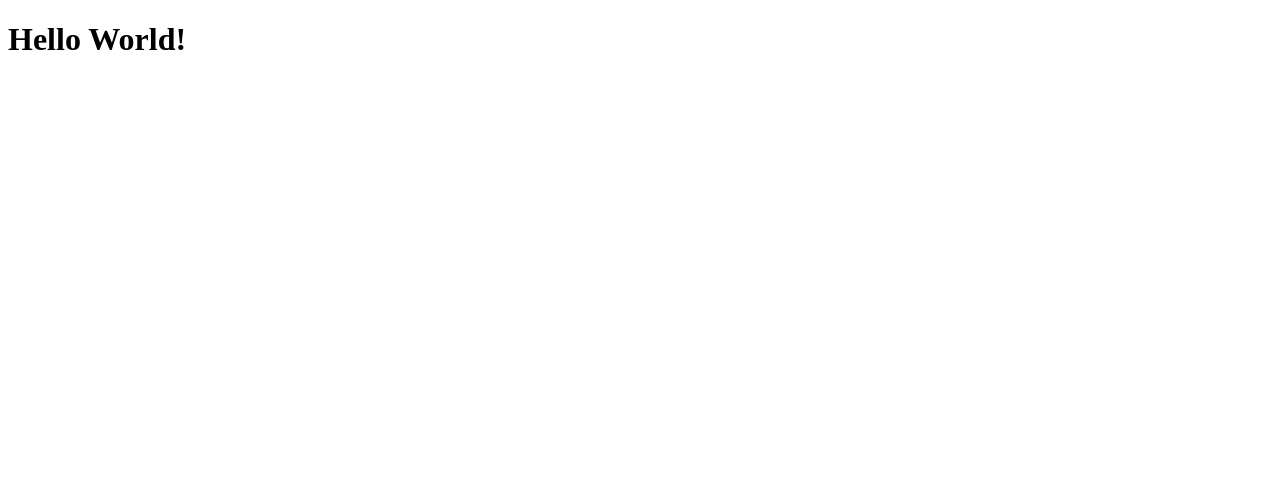
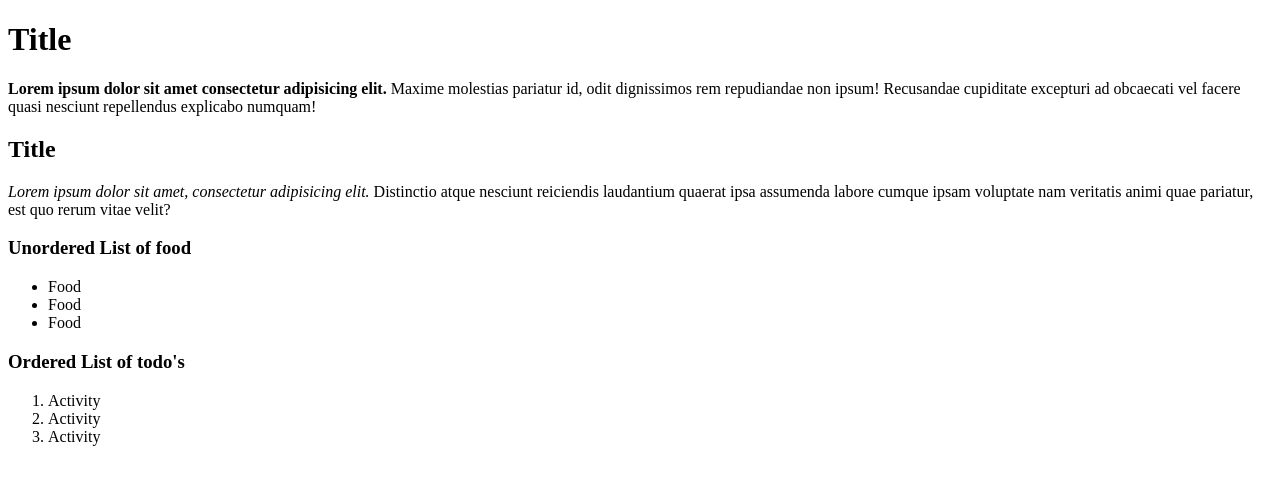
Before and after one commit to Shamanvoo/TheOdinProject, a plain HTML site: page TOP_HTML_Tutorial/html-boilerplate/index.html in a window 1280 px wide. Drawn offline with Linux system fonts and the light colour scheme.

Commit message:
Added dummy texts into boilerplate New directory for links and images

```diff
--- a/TOP_HTML_Tutorial/html-boilerplate/index.html
+++ b/TOP_HTML_Tutorial/html-boilerplate/index.html
@@ -7,6 +7,36 @@
     </head>
 
     <body>
-        <h1>Hello World!</h1>
+        <h1>Title</h1>
+
+        <!-- <strong> stands for strong which makes texts bold -->
+        <p>
+            <strong>Lorem ipsum dolor sit amet consectetur adipisicing elit.</strong> Maxime molestias pariatur id, odit dignissimos rem repudiandae non ipsum! Recusandae cupiditate excepturi ad obcaecati vel facere quasi nesciunt repellendus explicabo numquam!
+        </p>
+
+        <!-- <em> stands for emphasis which makes texts italic -->
+
+        <h2>Title</h2>
+        <p>
+            <em>Lorem ipsum dolor sit amet, consectetur adipisicing elit.</em> Distinctio atque nesciunt reiciendis laudantium quaerat ipsa assumenda labore cumque ipsam voluptate nam veritatis animi quae pariatur, est quo rerum vitae velit?
+        </p>
+
+        <h3>Unordered List of food</h3>
+        <p>
+            <ul>
+                <li>Food</li>
+                <li>Food</li>
+                <li>Food</li>
+            </ul>
+        </p>
+
+        <h3>Ordered List of todo's</h3>
+        <p>
+            <ol>
+                <li>Activity</li>
+                <li>Activity</li>
+                <li>Activity</li>
+            </ol>
+        </p>
     </body>
 </html>
```
Also changed, not shown: TOP_HTML_Tutorial/odin-links-and-images/index.html (added, +17 -0 lines), TOP_HTML_Tutorial/odin-links-and-images/pages/about.html (added, +11 -0 lines).
